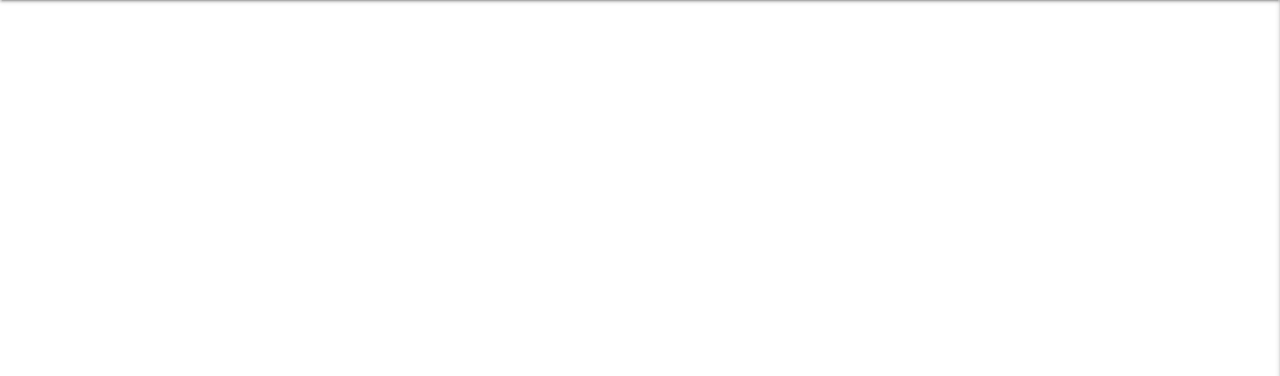
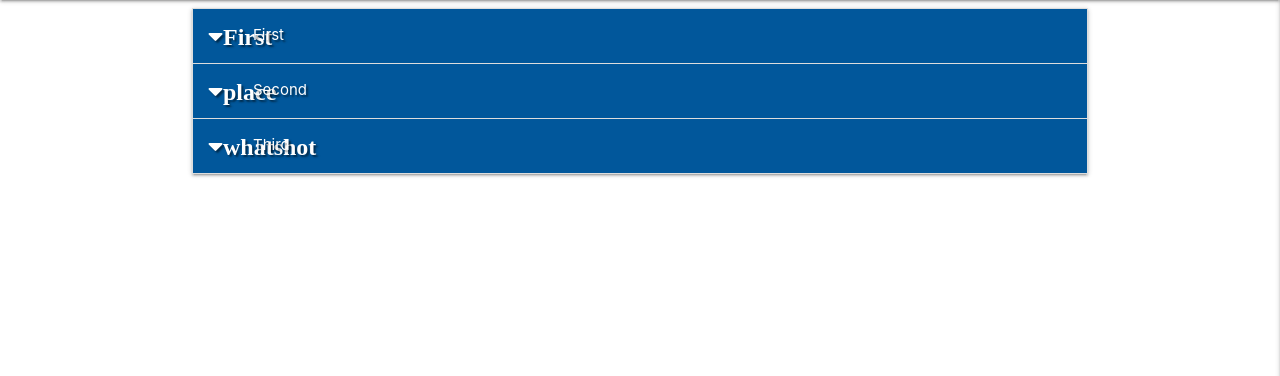
Before and after one commit to brunobdias/flask-task-manager-project, a Flask app: page / in a window 1280 px wide. Shown: the part 64-440 px from the top of the page. Run offline with Flask 2, Linux system fonts and the light colour scheme; data that the repository does not hold is empty; some libraries are stand-ins or nearby versions.

Commit message:
Add task collapsible setup

```diff
--- a/static/js/script.js
+++ b/static/js/script.js
@@ -1,3 +1,7 @@
-$(document).ready(function(){
-    $(".sidenav").sidenav({edge: "right"});
-  });
+$(document).ready(function () {
+    $(".sidenav").sidenav({ edge: "right" });
+});
+
+$(document).ready(function () {
+    $('.collapsible').collapsible();
+});
--- a/templates/tasks.html
+++ b/templates/tasks.html
@@ -9,4 +9,19 @@
         {{ task.due_date }}<br>
     {% endfor %}
 
+    <ul class="collapsible">
+        <li>
+          <div class="collapsible-header white-text light-blue darken-4 text-shadow"><i class="fas fa-caret-down">First</i>First</div>
+          <div class="collapsible-body"><span>Lorem ipsum dolor sit amet.</span></div>
+        </li>
+        <li>
+          <div class="collapsible-header white-text light-blue darken-4 text-shadow"><i class="fas fa-caret-down">place</i>Second</div>
+          <div class="collapsible-body"><span>Lorem ipsum dolor sit amet.</span></div>
+        </li>
+        <li>
+          <div class="collapsible-header white-text light-blue darken-4 text-shadow"><i class="fas fa-caret-down">whatshot</i>Third</div>
+          <div class="collapsible-body"><span>Lorem ipsum dolor sit amet.</span></div>
+        </li>
+    </ul>
+
 {% endblock %}
```
